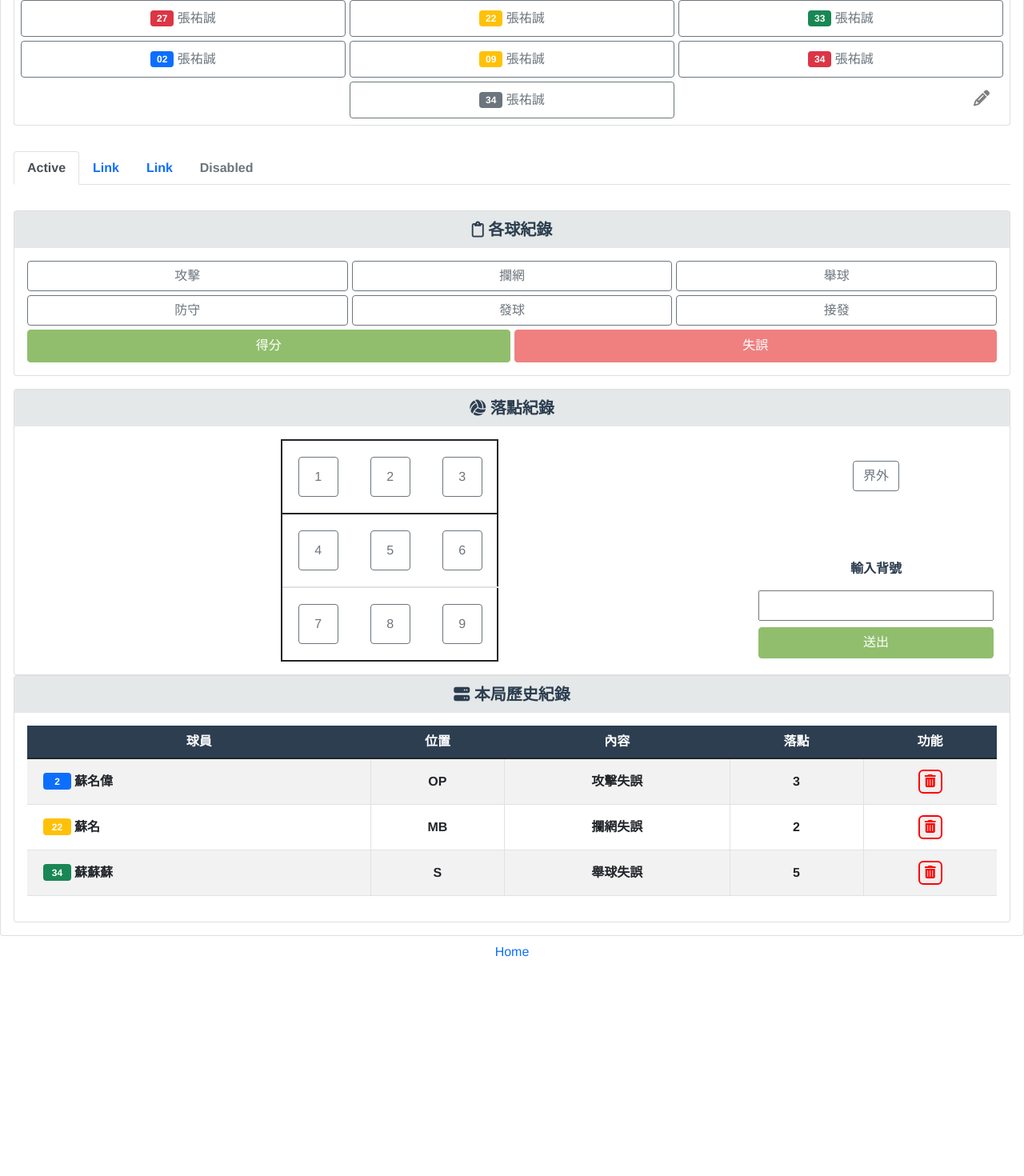
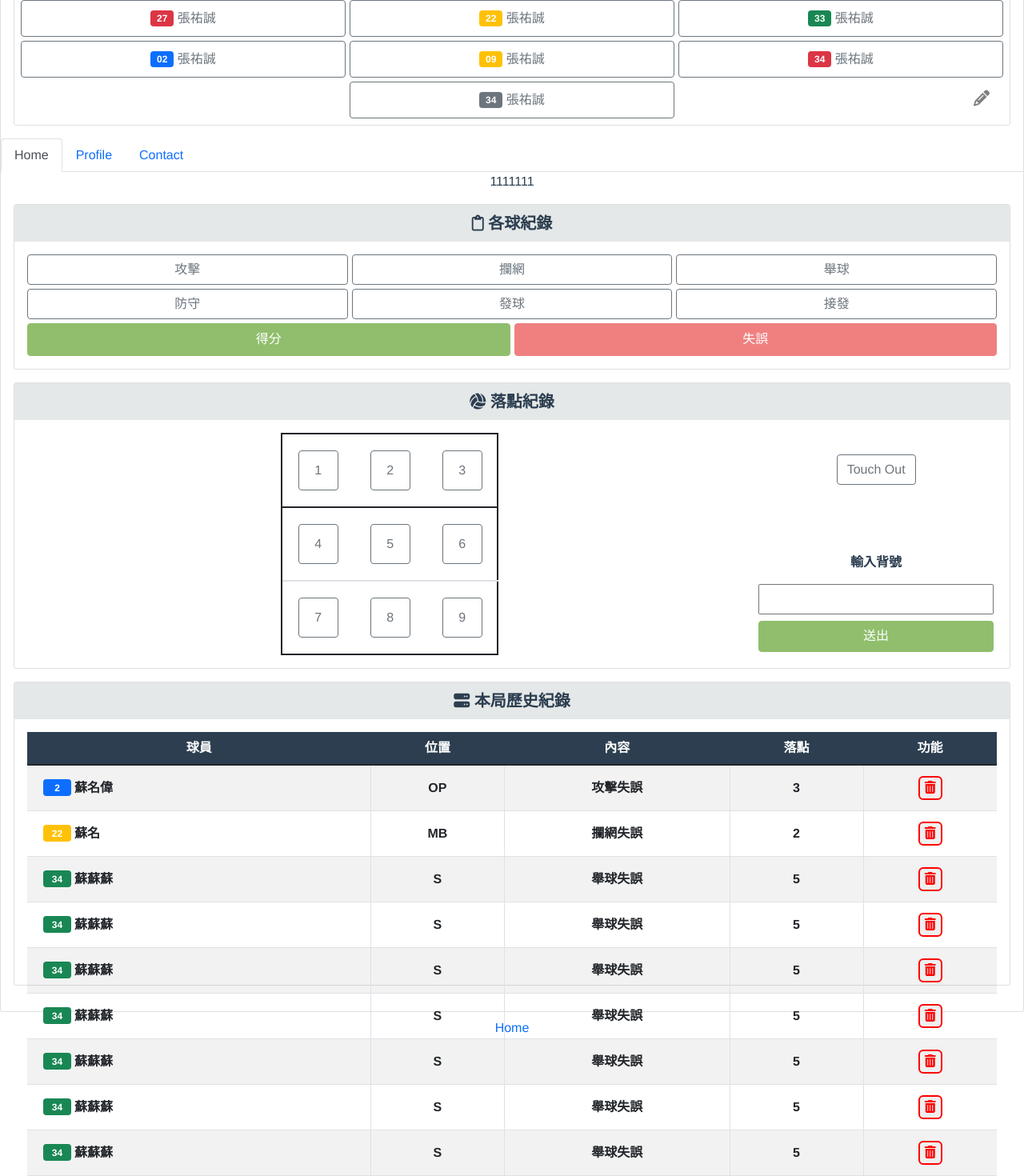
Before and after one commit to SuMingWei/Volleague, a Vue app: page /scoring in a window 1280 px wide. Shown: the part 247-1717 px from the top of the page at 80% size. Before the commit the page ends 1457 px from the top, so only its background shows below. Built offline with nearby package versions, Linux system fonts and the light colour scheme; a web font is replaced by a local one; what vue-resource would draw is missing.

Commit message:
[add] history section in scoring

```diff
--- a/src/main.js
+++ b/src/main.js
@@ -2,6 +2,7 @@ import Vue from 'vue'
 import App from './App.vue'
 import Router from './router'
 import VueResource from 'vue-resource'
+// import 'bootstrap/dist/css/bootstrap.min.css'
 
 // import VueFire from 'vuefire'
 import '@/css/font.css'
--- a/src/views/scoring.vue
+++ b/src/views/scoring.vue
@@ -64,20 +64,22 @@
 
       <!-- 分頁標籤 -->
       <div class="card-head">
-        <ul class="nav nav-tabs my-3 mx-3 fw-bold">
+        <ul class="nav nav-tabs" id="myTab" role="tablist">
           <li class="nav-item">
-            <a class="nav-link active" href="#">Active</a>
+            <a class="nav-link active" id="home-tab" data-toggle="tab" href="#home" role="tab" aria-controls="home" aria-selected="true">Home</a>
           </li>
           <li class="nav-item">
-            <a class="nav-link" href="#">Link</a>
+            <a class="nav-link" id="profile-tab" data-toggle="tab" href="#profile" role="tab" aria-controls="profile" aria-selected="false">Profile</a>
           </li>
           <li class="nav-item">
-            <a class="nav-link" href="#">Link</a>
-          </li>
-          <li class="nav-item">
-            <a class="nav-link disabled" href="#">Disabled</a>
+            <a class="nav-link" id="contact-tab" data-toggle="tab" href="#contact" role="tab" aria-controls="contact" aria-selected="false">Contact</a>
           </li>
         </ul>
+        <div class="tab-content" id="myTabContent">
+          <div class="tab-pane fade show active" id="home" role="tabpanel" aria-labelledby="home-tab">1111111</div>
+          <div class="tab-pane fade" id="profile" role="tabpanel" aria-labelledby="profile-tab">222222</div>
+          <div class="tab-pane fade" id="contact" role="tabpanel" aria-labelledby="contact-tab">123123123</div>
+        </div>
       </div>
 
       <!-- 各球紀錄 & 落點紀錄 -->
@@ -110,7 +112,7 @@
         </div>
 
         <!-- 落點紀錄 -->
-        <div class="card fw-bold">
+        <div class="card mb-3 fw-bold">
           <div class="card-head py-2" style="background-color:#E5E8E8">
             <span class="fw-bolder fs-5">
               <i class="fas fa-volleyball-ball"></i> 落點紀錄
@@ -159,7 +161,7 @@
               <!-- 右邊控制項 & 界外按鈕 -->
               <div class="d-grid" style="grid-template-rows: 1fr 2fr">
                 <div class="landing-spots">
-                  <button type="button" class="btn btn-outline-secondary" style="padding: auto auto"> 界外 </button>
+                  <button type="button" class="btn btn-outline-secondary" style="padding: auto auto"> Touch Out </button>
                 </div>
 
                 <div class="d-grid text-center" style="grid-template-rows: repeat(4, 1fr)">
@@ -175,8 +177,8 @@
           </div>
         </div>
 
-        <!-- 本局紀錄 -->
-        <div class="card fw-bold">
+        <!-- 本局歷史紀錄 -->
+        <div class="card mb-3 fw-bold">
           <div class="card-head py-2" style="background-color:#E5E8E8">
             <span class="fw-bolder fs-5">
               <i class="fas fa-server"></i> 本局歷史紀錄
@@ -184,9 +186,9 @@
           </div>
 
           <div class="card-body text-center">
-            <div class="table-responsive-md" style="width: 100%">
+            <div class="table-responsive-md" style="max-height:300px;">
               <table class="table table-striped align-middle text-nowrap">
-                <thead>
+                <thead class="sticky-top">
                   <tr style="background-color:#2c3e50; color:white">
                     <th scope="col">球員</th>
                     <th scope="col">位置</th>
@@ -224,6 +226,108 @@
                     <td class="border-start">MB</td>
                     <td class="border-start">攔網失誤</td>
                     <td class="border-start">2</td>
+                    <td class="border-start">
+                      <button style="border-color: red; border-style: solid; border-radius: 20%">
+                        <i class="fas fa-trash-alt" style="color: red"></i>
+                      </button>
+                    </td >
+                  </tr>
+                  <!-- row3 -->
+                  <tr>
+                    <td>
+                      <div class=" col-auto mx-2 my-2 d-flex align-items-center">
+                        <span class="badge bg-success text-wrap mx-1" style="width:35px">34</span>
+                        <span class="text-nowrap">蘇蘇蘇</span>
+                      </div>
+                    </td>
+                    <td class="border-start">S</td>
+                    <td class="border-start">舉球失誤</td>
+                    <td class="border-start">5</td>
+                    <td class="border-start">
+                      <button style="border-color: red; border-style: solid; border-radius: 20%">
+                        <i class="fas fa-trash-alt" style="color: red"></i>
+                      </button>
+                    </td >
+                  </tr>
+                  <!-- row3 -->
+                  <tr>
+                    <td>
+                      <div class=" col-auto mx-2 my-2 d-flex align-items-center">
+                        <span class="badge bg-success text-wrap mx-1" style="width:35px">34</span>
+                        <span class="text-nowrap">蘇蘇蘇</span>
+                      </div>
+                    </td>
+                    <td class="border-start">S</td>
+                    <td class="border-start">舉球失誤</td>
+                    <td class="border-start">5</td>
+                    <td class="border-start">
+                      <button style="border-color: red; border-style: solid; border-radius: 20%">
+                        <i class="fas fa-trash-alt" style="color: red"></i>
+                      </button>
+                    </td >
+                  </tr>
+                  <!-- row3 -->
+                  <tr>
+                    <td>
+                      <div class=" col-auto mx-2 my-2 d-flex align-items-center">
+                        <span class="badge bg-success text-wrap mx-1" style="width:35px">34</span>
+                        <span class="text-nowrap">蘇蘇蘇</span>
+                      </div>
+                    </td>
+                    <td class="border-start">S</td>
+                    <td class="border-start">舉球失誤</td>
+                    <td class="border-start">5</td>
+                    <td class="border-start">
+                      <button style="border-color: red; border-style: solid; border-radius: 20%">
+                        <i class="fas fa-trash-alt" style="color: red"></i>
+                      </button>
+                    </td >
+                  </tr>
+                  <!-- row3 -->
+                  <tr>
+                    <td>
+                      <div class=" col-auto mx-2 my-2 d-flex align-items-center">
+                        <span class="badge bg-success text-wrap mx-1" style="width:35px">34</span>
+                        <span class="text-nowrap">蘇蘇蘇</span>
+                      </div>
+                    </td>
+                    <td class="border-start">S</td>
+                    <td class="border-start">舉球失誤</td>
+                    <td class="border-start">5</td>
+                    <td class="border-start">
+                      <button style="border-color: red; border-style: solid; border-radius: 20%">
+                        <i class="fas fa-trash-alt" style="color: red"></i>
+                      </button>
+                    </td >
+                  </tr>
+                  <!-- row3 -->
+                  <tr>
+                    <td>
+                      <div class=" col-auto mx-2 my-2 d-flex align-items-center">
+                        <span class="badge bg-success text-wrap mx-1" style="width:35px">34</span>
+                        <span class="text-nowrap">蘇蘇蘇</span>
+                      </div>
+                    </td>
+                    <td class="border-start">S</td>
+                    <td class="border-start">舉球失誤</td>
+                    <td class="border-start">5</td>
+                    <td class="border-start">
+                      <button style="border-color: red; border-style: solid; border-radius: 20%">
+                        <i class="fas fa-trash-alt" style="color: red"></i>
+                      </button>
+                    </td >
+                  </tr>
+                  <!-- row3 -->
+                  <tr>
+                    <td>
+                      <div class=" col-auto mx-2 my-2 d-flex align-items-center">
+                        <span class="badge bg-success text-wrap mx-1" style="width:35px">34</span>
+                        <span class="text-nowrap">蘇蘇蘇</span>
+                      </div>
+                    </td>
+                    <td class="border-start">S</td>
+                    <td class="border-start">舉球失誤</td>
+                    <td class="border-start">5</td>
                     <td class="border-start">
                       <button style="border-color: red; border-style: solid; border-radius: 20%">
                         <i class="fas fa-trash-alt" style="color: red"></i>
```
